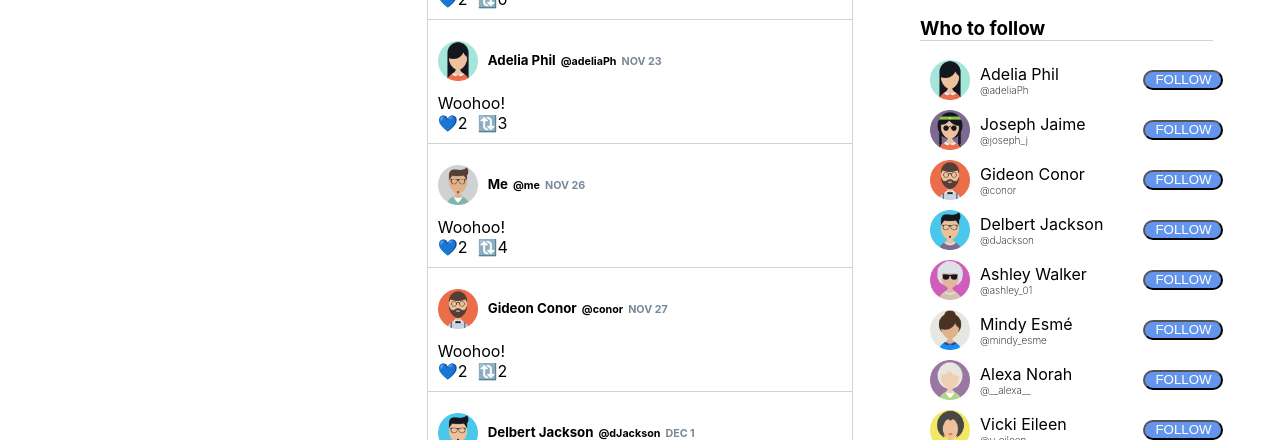
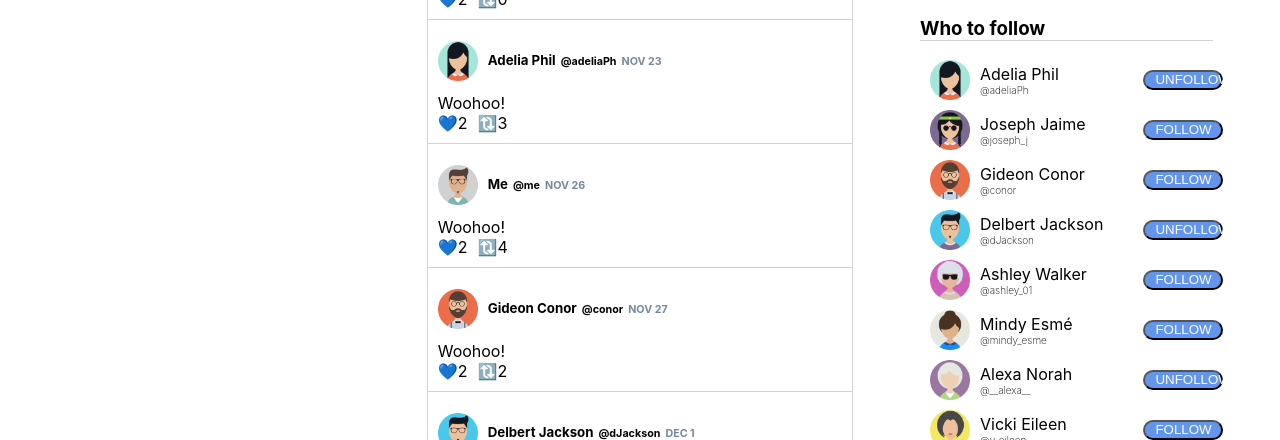
Before and after one commit to nicolas-amabile/twitter, a React (Create React App) app: page / in a window 1280 px wide. Shown: the part 195-635 px from the top of the page. Built offline with nearby package versions, Linux system fonts and the light colour scheme.

Commit message:
bugfix/4-fix-follfow-button

```diff
--- a/src/assets/user.js
+++ b/src/assets/user.js
@@ -1,7 +1,7 @@
 module.exports = {
-  id: '1',
-  avatar: require('./avatars/man-0.png'),
-  name: 'Me',
-  nickname: 'me',
-  contacts: ['02', '05', '08'],
+  id: "1",
+  avatar: require("./avatars/man-0.png"),
+  name: "Me",
+  nickname: "me",
+  contacts: ["2", "5", "8"]
 };
--- a/src/components/Contact.jsx
+++ b/src/components/Contact.jsx
@@ -1,10 +1,10 @@
-import React from 'react';
-import PropTypes from 'prop-types';
-import Avatar from './Avatar';
-import FollowButton from './FollowButton';
+import React from "react";
+import PropTypes from "prop-types";
+import Avatar from "./Avatar";
+import FollowButton from "./FollowButton";
 
-const Contact = ({ contact, followContact, unfollowContact }) => {
-  const isFollowing = false; // TODO: Check if the user is following contact
+const Contact = ({ contact, followContact }) => {
+  const isFollowing = followContact; // TODO: Check if the user is following contact
   return (
     <div className="contact">
       <Avatar src={contact.avatar} />
@@ -26,8 +26,8 @@ Contact.propTypes = {
   contact: PropTypes.shape({
     avatar: PropTypes.object,
     name: PropTypes.string,
-    nickname: PropTypes.string,
-  }).isRequired,
+    nickname: PropTypes.string
+  }).isRequired
 };
 
 export default Contact;
--- a/src/components/FollowButton.jsx
+++ b/src/components/FollowButton.jsx
@@ -1,18 +1,14 @@
-import React from 'react';
-import PropTypes from 'prop-types';
+import React from "react";
+import PropTypes from "prop-types";
 
-const FollowButton = ({ onClick }) => (
-  <button
-    onClick={onClick}
-    className="follow-button"
-    type="button"
-  >
-    FOLLOW
+const FollowButton = ({ onClick, isFollowing }) => (
+  <button onClick={onClick} className="follow-button" type="button">
+    {isFollowing ? "UNFOLLOW" : "FOLLOW"}
   </button>
 );
 
 FollowButton.propTypes = {
-  onClick: PropTypes.func.isRequired,
+  onClick: PropTypes.func.isRequired
 };
 
 export default FollowButton;
--- a/src/components/SuggestedContacts.jsx
+++ b/src/components/SuggestedContacts.jsx
@@ -1,18 +1,25 @@
-import React from 'react';
-import PropTypes from 'prop-types';
-import { connect } from 'react-redux';
-import Contact from './Contact';
+import React from "react";
+import PropTypes from "prop-types";
+import { connect } from "react-redux";
+import Contact from "./Contact";
 
-const SuggestedContacts = ({ contacts }) => (
+const SuggestedContacts = ({ contacts, user }) => (
   <div className="suggested-contacts-container">
     <h3>Who to follow</h3>
-    {(contacts || []).map(contact => <Contact key={`contact-${contact.id}`} contact={contact} />)}
+    {(contacts || []).map(contact => {
+      const contactProps = {
+        key: `contact-${contact.id}`,
+        contact,
+        followContact: user.contacts.includes(contact.id)
+      };
+      return <Contact {...contactProps} />;
+    })}
   </div>
 );
 
 SuggestedContacts.propTypes = {
-  contacts: PropTypes.array.isRequired,
+  contacts: PropTypes.array.isRequired
 };
 
-const mapStateToProps = ({ contacts }) => ({ contacts });
+const mapStateToProps = ({ contacts, user }) => ({ contacts, user });
 export default connect(mapStateToProps)(SuggestedContacts);
```
